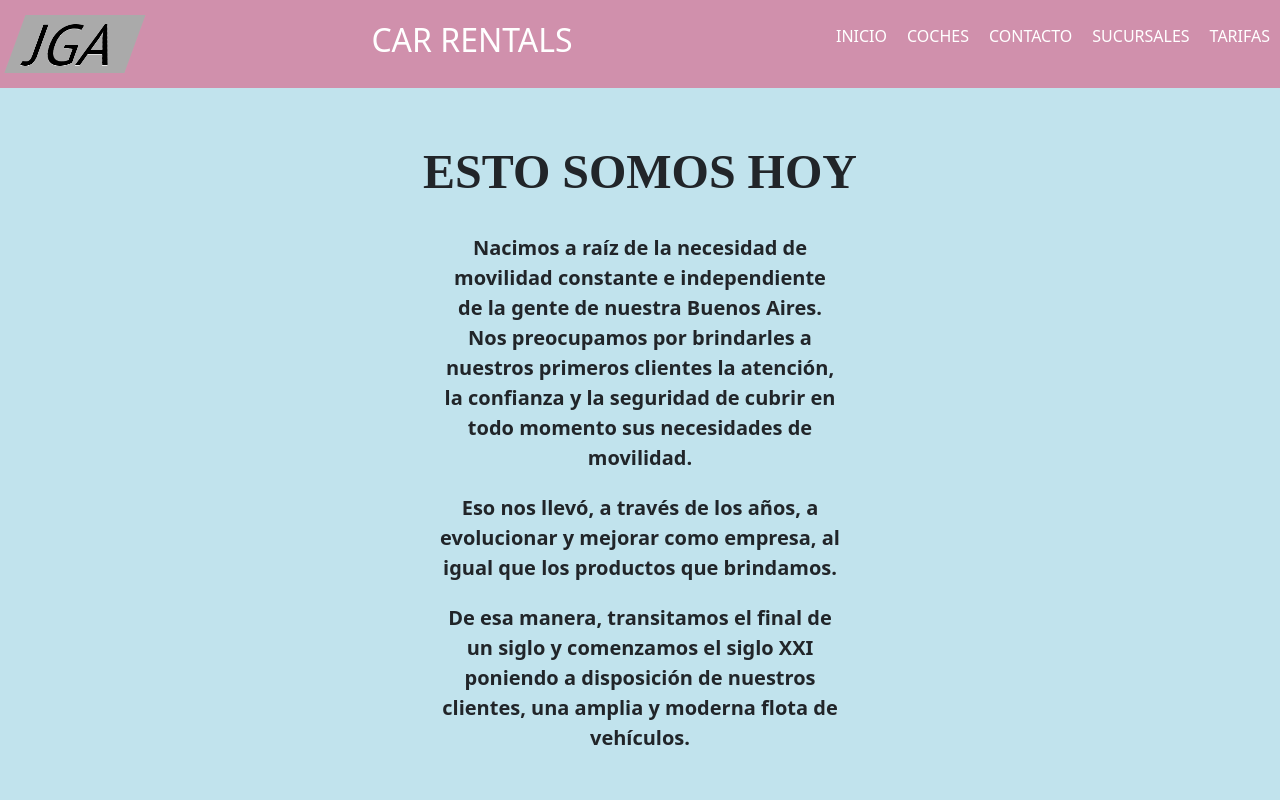
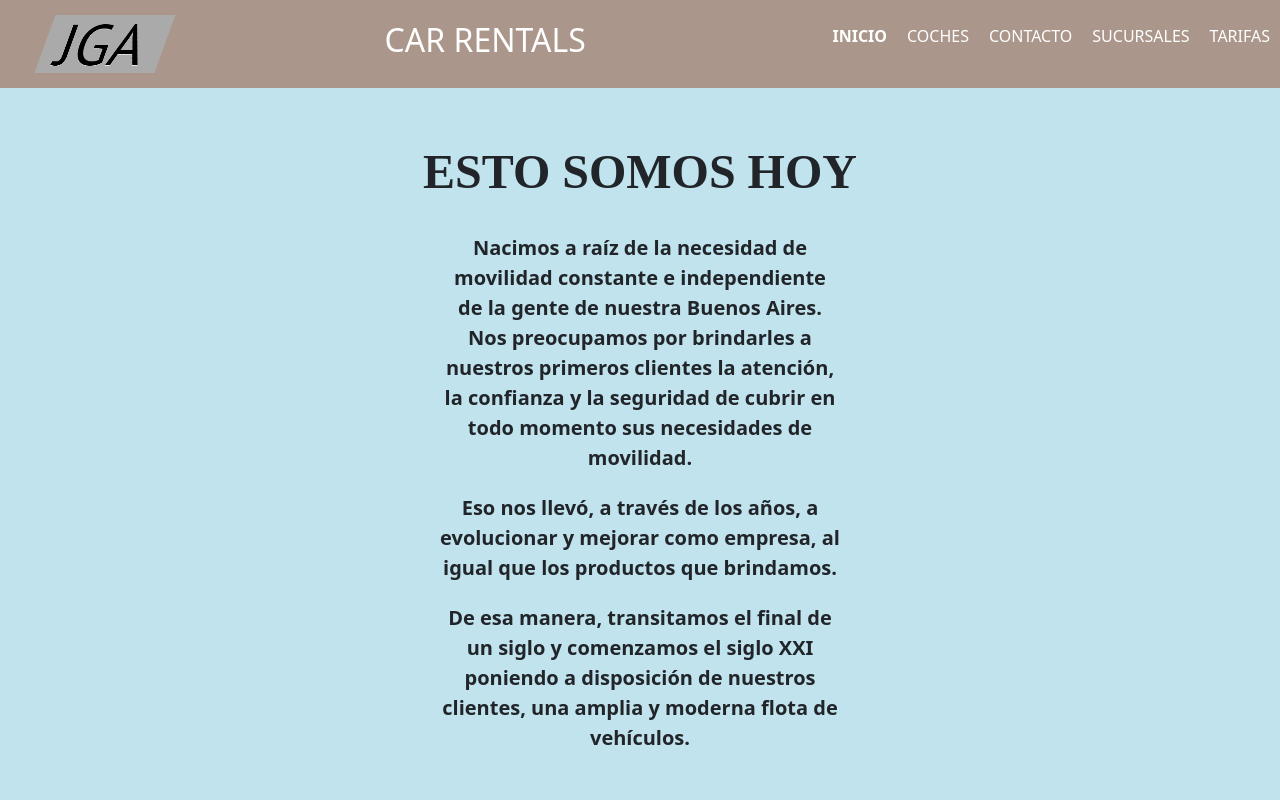
Before and after one commit to joguar27/j-arruda-p-final-a-031022, a plain HTML site: page index.html in a window 1280 px wide. Shown: the top 800 px of the page. Drawn offline with nearby package versions, Linux system fonts and the light colour scheme.

Commit message:
agregue active a links del navbar

```diff
--- a/css/style.css
+++ b/css/style.css
@@ -5,10 +5,17 @@
   box-sizing: border-box; }
 
 .header {
-  background-color: #d090ac;
+  background-color: #AA968A;
   display: flex;
   justify-content: space-between;
   align-items: center; }
+  .header__logo {
+    margin-left: 30px; }
+  .header__ul {
+    list-style: none;
+    display: flex; }
+    .header__ul--active {
+      font-weight: 900; }
 
 .header img {
   width: 150px;
@@ -19,10 +26,6 @@
   color: white;
   font-size: 6px;
   /* transform: skew(35deg); */ }
-
-.header ul {
-  list-style: none;
-  display: flex; }
 
 .header li {
   padding: 10px; }
--- a/index.html
+++ b/index.html
@@ -25,14 +25,14 @@
     <!-- Inicio de Header -->
     <header class="header">
       <!-- Logo -->
-      <img src="./assets/fotos/logos/logo-2.gif" alt="Logo JGA" />
+      <img class="header__logo" src="./assets/fotos/logos/logo-2.gif" alt="Logo JGA" />
       <div class="logo-h2">
         <h2>CAR RENTALS</h2>
       </div>
       <!-- Inicio Navbar -->
-      <nav>
-        <ul>
-          <li><a href="./index.html">INICIO</a></li>
+      <nav class="header__nav">
+        <ul class="header__ul">
+          <li><a class="header__ul--active" href="./index.html">INICIO</a></li>
           <li><a href="./pages/coches.html">COCHES</a></li>
           <li><a href="./pages/contacto.html">CONTACTO</a></li>
           <li><a href="./pages/sucursales.html">SUCURSALES</a></li>
--- a/scss/main.scss
+++ b/scss/main.scss
@@ -5,6 +5,9 @@
   padding: 0;
   box-sizing: border-box;
 }
+
+@import './variables/colores';
+
 
 @import './secciones/header';
 @import './secciones/main-index';
--- a/scss/secciones/_header.scss
+++ b/scss/secciones/_header.scss
@@ -1,8 +1,18 @@
 .header {
-  background-color: hsl(334, 41%, 69%);
+  background-color: $doradoopaco;
   display: flex;
   justify-content: space-between;
   align-items: center;
+  &__logo {
+    margin-left: 30px;
+  }
+  &__ul {
+    list-style: none;
+    display: flex;
+    &--active {
+      font-weight: 900;
+    }
+  }
 }
 
 .header img {
@@ -17,10 +27,10 @@
   /* transform: skew(35deg); */
 }
 
-.header ul {
-  list-style: none;
-  display: flex;
-}
+// .header ul {
+//   list-style: none;
+//   display: flex;
+// }
 
 .header li {
   padding: 10px;
--- /dev/null
+++ b/scss/variables/_colores.scss
@@ -0,0 +1,5 @@
+$grisoscuro: #6C698D;
+$grisclaro: #D4D2D5;
+$doradopalido: #BFAFA6;
+$doradoopaco: #AA968A;
+$grisceniza: #6E6A6F;
```
Also changed, not shown: pages/coches.html (+4 -4 lines), pages/contacto.html (+4 -4 lines), pages/sucursales.html (+4 -4 lines), pages/tarifas.html (+4 -4 lines).
